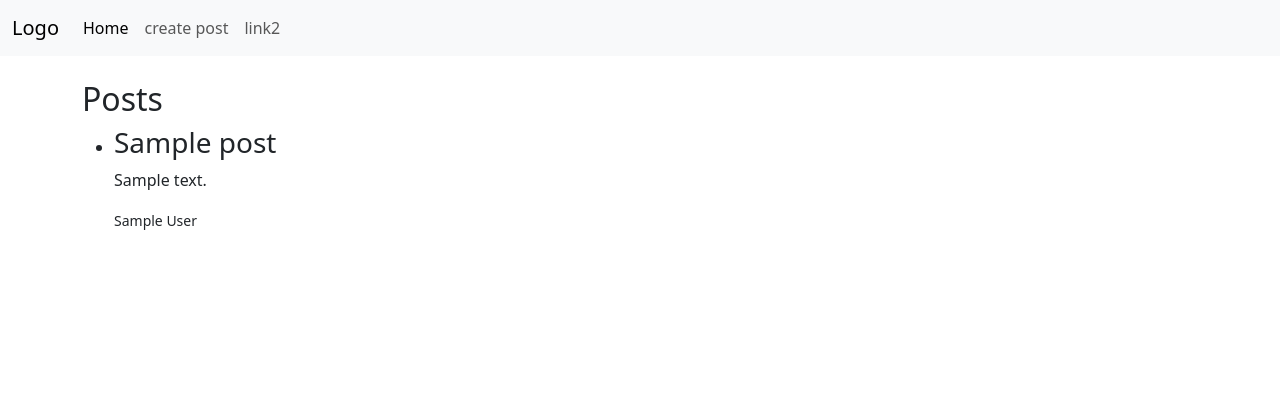
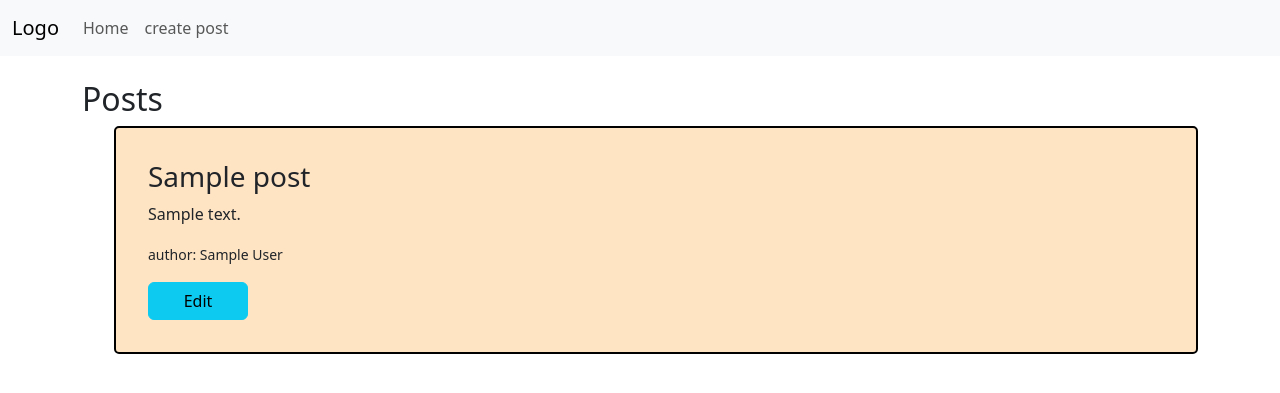
Before and after one commit to Cyefrancis/Personal-Blog, a Django app: page /blog/posts/ in a window 1280 px wide. Shown: the top 393 px of the page. Run offline with Django 5.2, Linux system fonts and the light colour scheme; tables that the repository leaves empty hold one stand-in row (values such as "Sample post").

Commit message:
added statics will change design later

```diff
--- a/Personal_blog/settings.py
+++ b/Personal_blog/settings.py
@@ -117,7 +117,9 @@ USE_TZ = True
 # Static files (CSS, JavaScript, Images)
 # https://docs.djangoproject.com/en/5.0/howto/static-files/
 
-STATIC_URL = 'static/'
+STATIC_URL = 'blog/static/'
+
+
 
 # Default primary key field type
 # https://docs.djangoproject.com/en/5.0/ref/settings/#default-auto-field
--- a/blog/forms.py
+++ b/blog/forms.py
@@ -5,3 +5,6 @@ class PostForm(ModelForm):
     class Meta:
         model = Post
         fields = ['title','content','author']
+
+class EditPost(ModelForm):
+    pass
--- /dev/null
+++ b/blog/static/css/global_styles.css
@@ -0,0 +1,16 @@
+
+.btn a{
+    text-decoration: none;
+    color: black;
+}
+.btn{
+    width: 100px;
+}
+.post_ul li{
+    padding: 2rem;
+    list-style: none;
+    margin-bottom: 20px;
+    background-color: bisque;
+    border-radius: 5px;
+    border: 2px solid black;
+}
--- a/blog/static/global_styles.css
+++ /dev/null
@@ -1,3 +0,0 @@
-body{
-    background-color: aqua;
-}
--- a/blog/templates/base.html
+++ b/blog/templates/base.html
@@ -1,10 +1,11 @@
+{% load static %}
 <!doctype html>
 <html lang="en">
   <head>
     <meta charset="utf-8">
     <meta name="viewport" content="width=device-width, initial-scale=1">
     <title>Base</title>
-    <link rel="stylesheet" href="static/global_styles.css">
+    <link rel="stylesheet" href="{% static 'css/global_styles.css' %}">
     <link href="https://cdn.jsdelivr.net/npm/bootstrap@5.3.3/dist/css/bootstrap.min.css" rel="stylesheet" integrity="sha384-QWTKZyjpPEjISv5WaRU9OFeRpok6YctnYmDr5pNlyT2bRjXh0JMhjY6hW+ALEwIH" crossorigin="anonymous">
   </head>
   <body>
@@ -17,16 +18,15 @@
         </button>
         <div class="collapse navbar-collapse" id="navbarNavAltMarkup">
           <div class="navbar-nav">
-            <a class="nav-link active" aria-current="page" href="{% url "post_list" %}">Home</a>
+            <a class="nav-link" aria-current="page" href="{% url "post_list" %}">Home</a>
             <a class="nav-link" href="{% url "create_post" %}">create post</a>
-            <a class="nav-link" href="#">link2</a>
           </div>
         </div>
       </div>
     </nav>
     <!-- navbar ends-->
 
-    <div class="container mt-4">
+    <div class="container mt-4  test">
 
           {% block content %}
 
--- a/blog/templates/post_list.html
+++ b/blog/templates/post_list.html
@@ -1,17 +1,20 @@
 {% extends "./base.html" %}
-{% load static %}
+
 
 {% block content %}
 
 <h2>Posts</h2>
 
-<ul>
+<ul class="post_ul">
     {% for post in posts  %}
     <li>
         <h3>{{post.title}}</h3>
         <p>{{post.content}}</p>
-        <p><small>{{post.author}}</small></p>
+        <p><small>author: {{post.author}}</small></p>
+
+        <button class="btn btn-info btn-md"><a href="{% url "edit_post" %}">Edit</a></button>
     </li>
+
 
     {% endfor %}
 </ul>
--- a/blog/urls.py
+++ b/blog/urls.py
@@ -6,6 +6,6 @@ urlpatterns = [
     path('posts/', PostList.as_view(), name='post_list'),
     path('details/', Details.as_view(), name='details'),
     path('create_post/', CreatePost.as_view(), name='create_post'),
-    path('edit_post/', EditPost.as_view()),
+    path('edit_post/', EditPost.as_view(), name='edit_post'),
     path('delete_post/', DeletePost.as_view())
 ]
--- a/blog/views.py
+++ b/blog/views.py
@@ -1,8 +1,8 @@
 from django.shortcuts import render
-from django.views.generic.edit import CreateView
+from django.views.generic.edit import CreateView, UpdateView
 from django.views.generic import TemplateView, ListView
 from django.urls import reverse_lazy
-from .forms import PostForm
+from .forms import PostForm, EditPost
 from .models import Post
 # Create your views here.
 
@@ -21,8 +21,14 @@ class CreatePost(CreateView):
     template_name = 'form_create.html'
     success_url = reverse_lazy('post_list')
 
-class EditPost(TemplateView):
-    template_name = 'edit_post.html'
+class EditPost(UpdateView):
+    model = Post
+    form_class = EditPost
+    template_name = 'form_edit.html'
+    success_url = 'post_list.html'
+
+    def get_success_url(self):
+        return reverse_lazy('post_detail', kwargs= {'pk': self.object.pk})
 
 class DeletePost(TemplateView):
     template_name = 'delete_post.html'
```
Also changed, not shown: blog/templates/form_create.html (+8 -3 lines).
